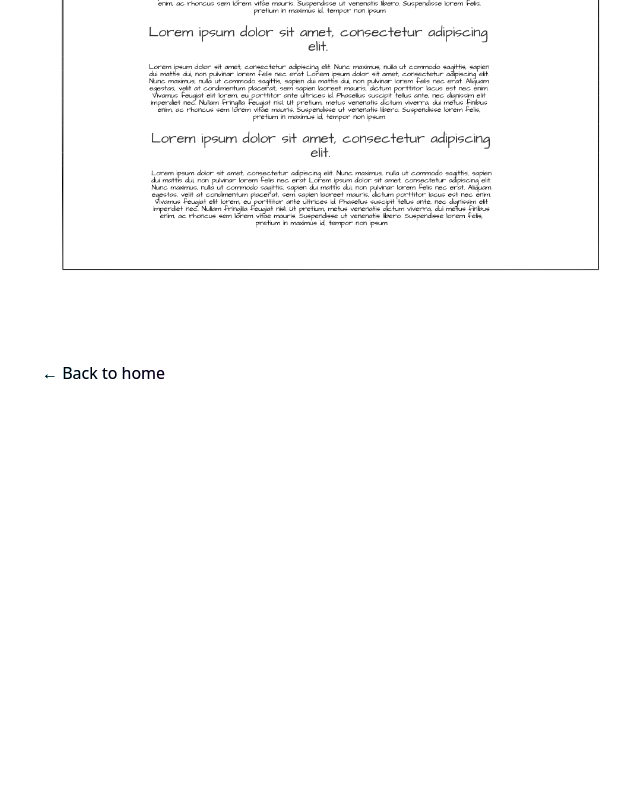
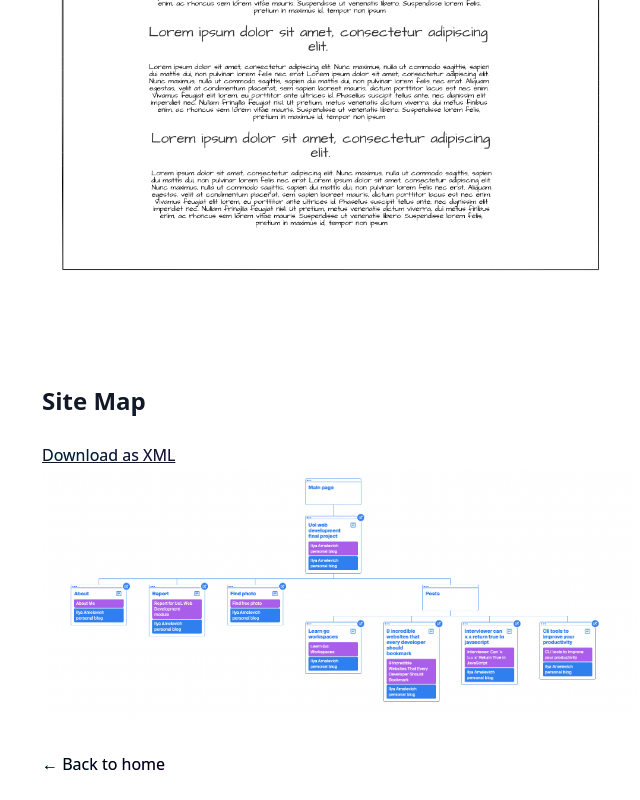
Before and after one commit to iamelevich/uol-web-development-final-project, a Next.js app: page /report in a window 1280 px wide. Shown: the part 5027-5827 px from the top of the page, without its empty margins (270-910 px from the left). Before the commit the page ends 5436 px from the top, so only its background shows below. Built offline with nearby package versions, Linux system fonts and the light colour scheme; what tailwind-highlightjs would draw is missing.

Commit message:
Add sitemap visualization
Signed-off-by: Ilya Amelevich <ilya.amelevich@gmail.com>

```diff
--- a/pages/report.tsx
+++ b/pages/report.tsx
@@ -8,6 +8,7 @@ import PostWireframe from '../public/images/Post.png';
 import AboutMeWireframe from '../public/images/About_me.png';
 import FindPhotosWireframe from '../public/images/Find_Photos.png';
 import ReportWireframe from '../public/images/Report.png';
+import SitemapImage from '../public/images/sitemap.png';
 
 export default function ReportPage() {
   return (
@@ -17,7 +18,6 @@ export default function ReportPage() {
       </Head>
       <section className="prose">
         <h1 className="text-center">Report for UoL Web Development module</h1>
-
         <h2>
           State 3 things that have inspired you when creating your website.
         </h2>
@@ -37,7 +37,6 @@ export default function ReportPage() {
             the last years
           </li>
         </ul>
-
         <h2>State 3 ways in which your site is accessible.</h2>
         <ul>
           <li>To read about my expirience</li>
@@ -47,7 +46,6 @@ export default function ReportPage() {
           </li>
           <li>Search for the free photos</li>
         </ul>
-
         <h2>
           State 3 ways in which you have considered usability in your site.
         </h2>
@@ -66,7 +64,6 @@ export default function ReportPage() {
             tried to keep it minimalistic
           </li>
         </ul>
-
         <h2>
           State 3 things you had to learn/find out by yourself when creating
           your site, and describe how you did that
@@ -90,12 +87,10 @@ export default function ReportPage() {
             <a href="https://jekyllrb.com/">Jekyll</a>
           </li>
         </ul>
-
         <h2>What aspect(s) of your work do you think worked well and why?</h2>
         <p>
           Everithing, cause this is super simple and there is no nothing complex
         </p>
-
         <h2>
           What aspect(s) of your work could be improved, and how might you do
           things differently another time?
@@ -106,7 +101,6 @@ export default function ReportPage() {
           part can be improved a lot with filters, paging and etc. Only basic
           functionality was implemented.
         </p>
-
         <h2>What resources were used when creating your work?</h2>
         <p>
           I have used only documentation of libraries/frameworks that I used.
@@ -124,11 +118,10 @@ export default function ReportPage() {
             <a href="https://nextjs.org">https://nextjs.org</a>
           </li>
         </ol>
-
         <h2>Appendices</h2>
         <ul>
           <li>
-            <Link href="/sitemap.xml">
+            <Link href="#sitemap">
               <a>Site Map</a>
             </Link>
           </li>
@@ -138,7 +131,6 @@ export default function ReportPage() {
             </Link>
           </li>
         </ul>
-
         <h3 id="wireframe">Wireframe</h3>
         <h4>Main page</h4>
         <Image
@@ -146,34 +138,39 @@ export default function ReportPage() {
           alt="Wireframe main page"
           className="just-image"
         />
-
         <h4>Post page</h4>
         <Image
           src={PostWireframe}
           alt="Wireframe post page"
           className="just-image"
         />
-
         <h4>About me page</h4>
         <Image
           src={AboutMeWireframe}
           alt="Wireframe about me page"
           className="just-image"
         />
-
         <h4>Find photos page</h4>
         <Image
           src={FindPhotosWireframe}
           alt="Wireframe find photos page"
           className="just-image"
         />
-
         <h4>Report page</h4>
         <Image
           src={ReportWireframe}
           alt="Wireframe report page"
           className="just-image"
         />
+        <h2 id="sitemap">Site Map</h2>
+        <Link href="/sitemap.xml">
+          <a>Download as XML</a>
+        </Link>
+        <Image
+          src={SitemapImage}
+          alt="Sitemap visualization"
+          className="just-image"
+        />
       </section>
     </Layout>
   );
```
Also changed, not shown: public/images/sitemap.png (added).
